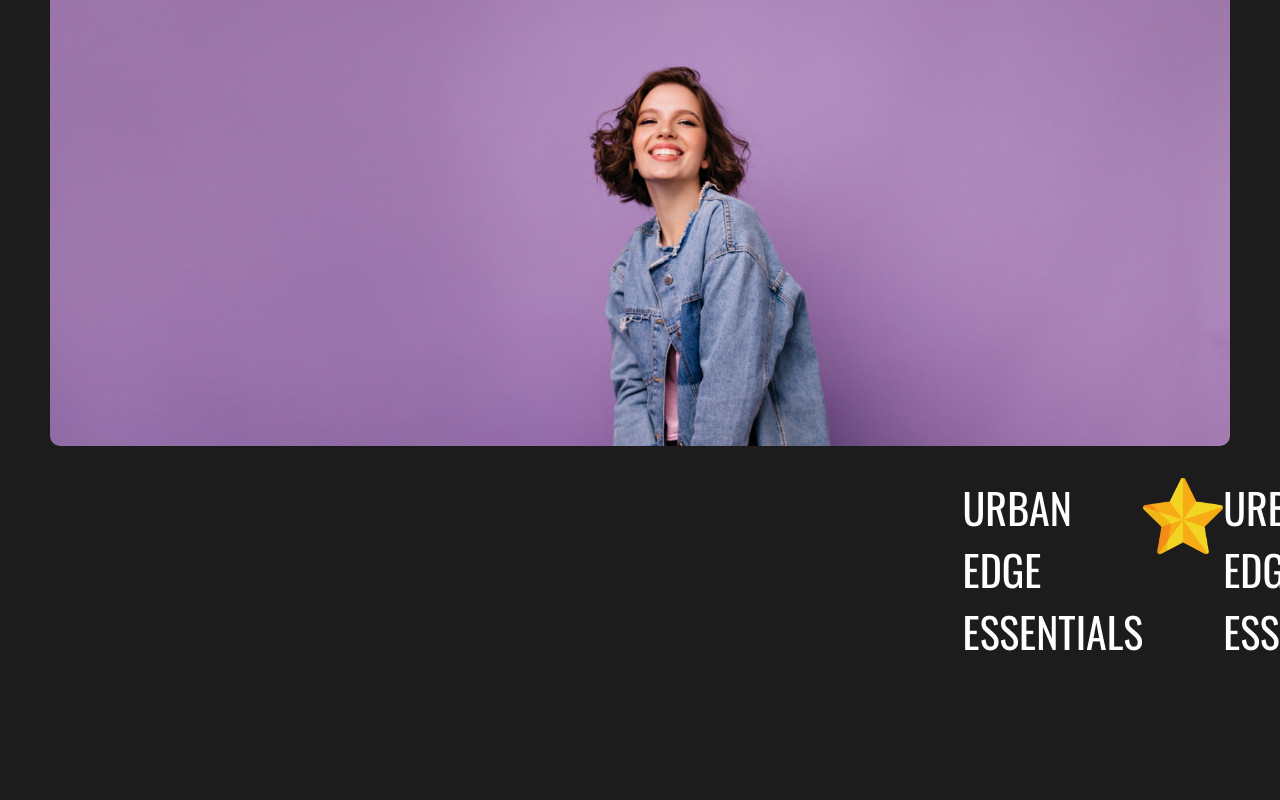
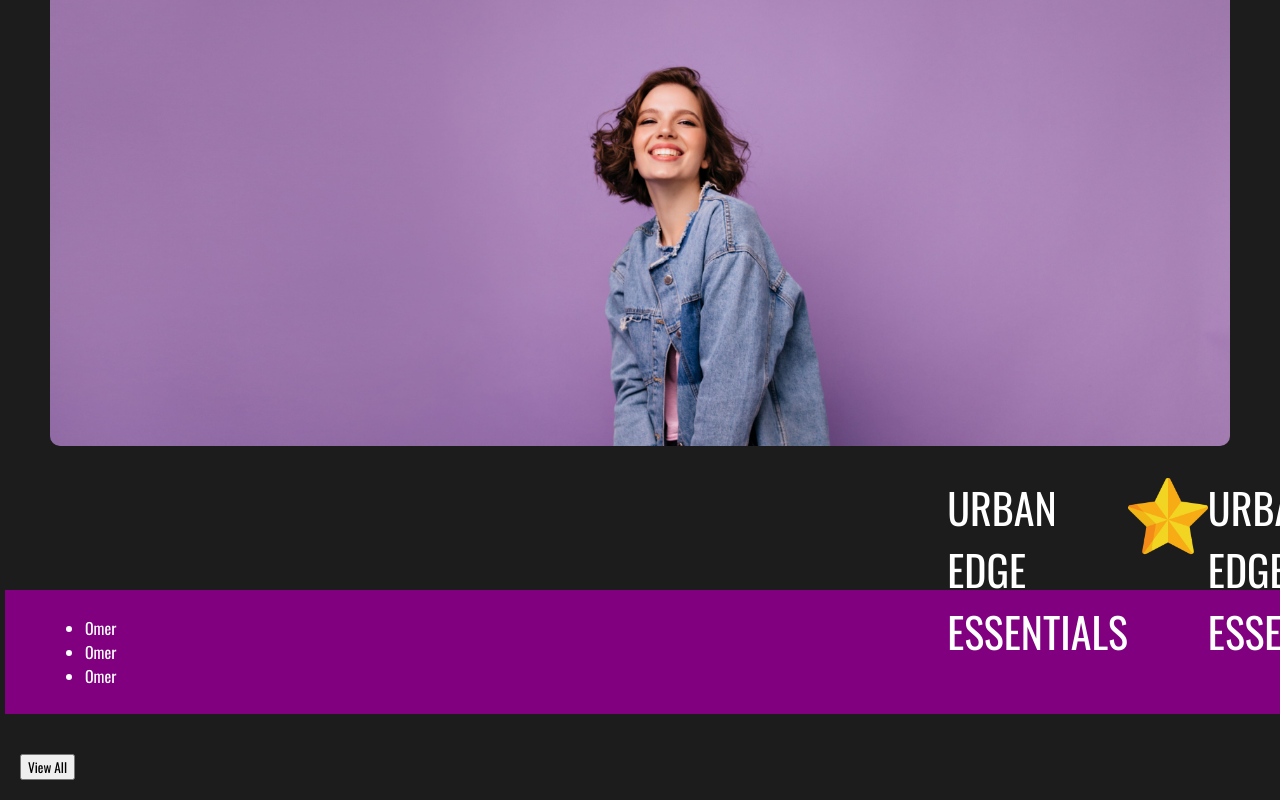
Before and after one commit to MOmerShakeel/EcommercePlatform, a React (Create React App) app in the folder client/: page / in a window 1280 px wide. Shown: the part 239-1039 px from the top of the page. Before the commit the page ends 901 px from the top, so only its background shows below. Built offline with nearby package versions, Linux system fonts and the light colour scheme.

Commit message:
Product List Component Subsections CSS

```diff
--- a/client/src/components/home-components/ProductList/ProductList.css
+++ b/client/src/components/home-components/ProductList/ProductList.css
@@ -1,11 +1,21 @@
-.productlist-main{
-
+.productlist-main {
+    display: flex;
+    flex-direction: column;
 }
 
-.productlist-featured-section{
-
+.productlist-featured-section {
+    width: 100%;
+    margin: 20px 5px;
+    padding: 10px 40px;
+    background-color: purple;
 }
 
-.productlist-viewmore-button{
+.productlist-featured-section>ul {}
 
+.productlist-featured-section>ul>li {
+    color: white;
 }
+
+.productlist-viewmore-button {
+    padding: 20px;
+}
--- a/client/src/components/home-components/ProductList/ProductList.jsx
+++ b/client/src/components/home-components/ProductList/ProductList.jsx
@@ -4,8 +4,22 @@ function ProductList(){
     return (
     <>
     <div className="productlist-main">
-        <div className="productlist-featured-section"></div>
-        <div className="productlist-viewmore-button"></div>
+        <div className="productlist-featured-section">
+            <ul>
+                <li>
+                    Omer
+                </li>
+                <li>
+                    Omer
+                </li>
+                <li>
+                    Omer
+                </li>
+            </ul>
+        </div>
+        <div className="productlist-viewmore-button">
+            <button>View All</button>
+        </div>
     </div>
     </>
 );
```
